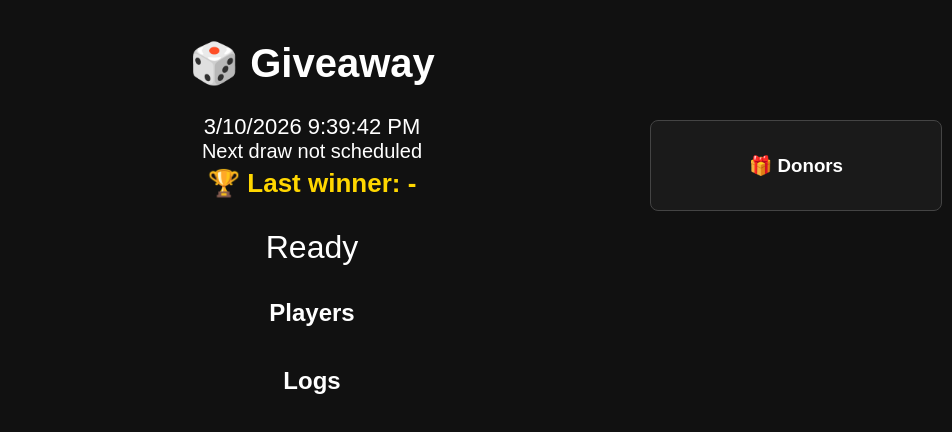
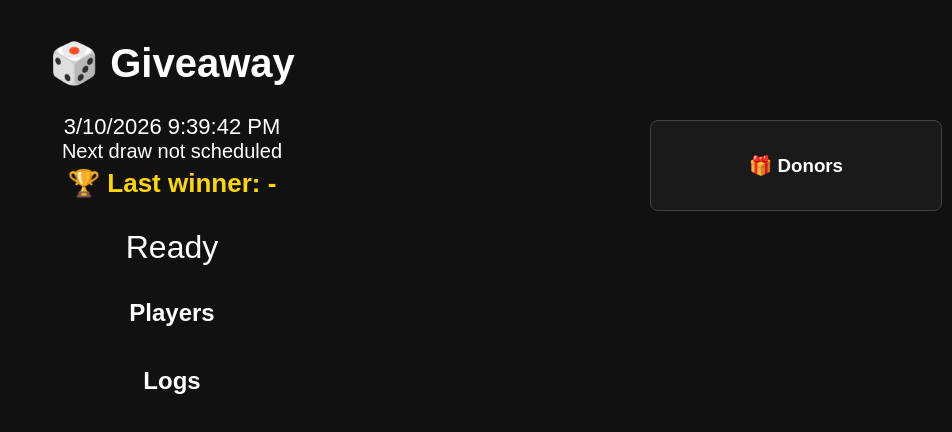
Before and after one commit to marcinpietrzak23-create/WOA_giveaway, a plain HTML site: page index.html in a window 1280 px wide. Shown: the whole page, without its empty margins (328-1280 px from the left). Drawn offline with Linux system fonts and the light colour scheme; no server answers.

Commit message:
Update index.html

```diff
--- a/index.html
+++ b/index.html
@@ -12,6 +12,7 @@ text-align:center;
 background:#111;
 color:white;
 margin:40px;
+margin-right:320px;
 }
 
 h1{
```
